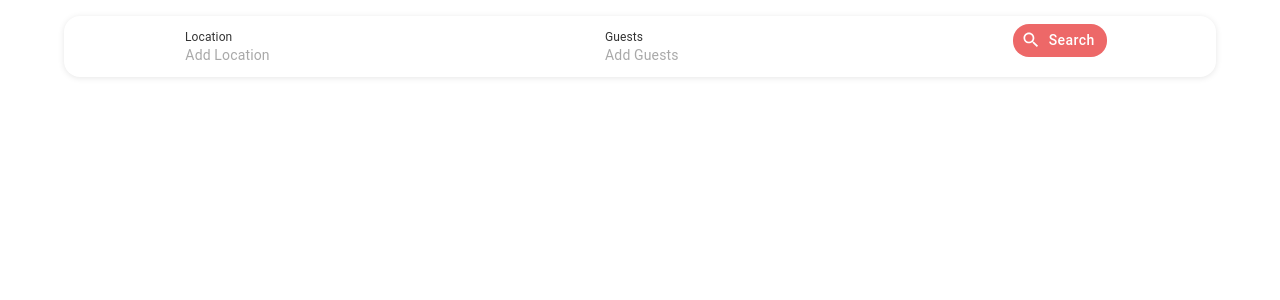
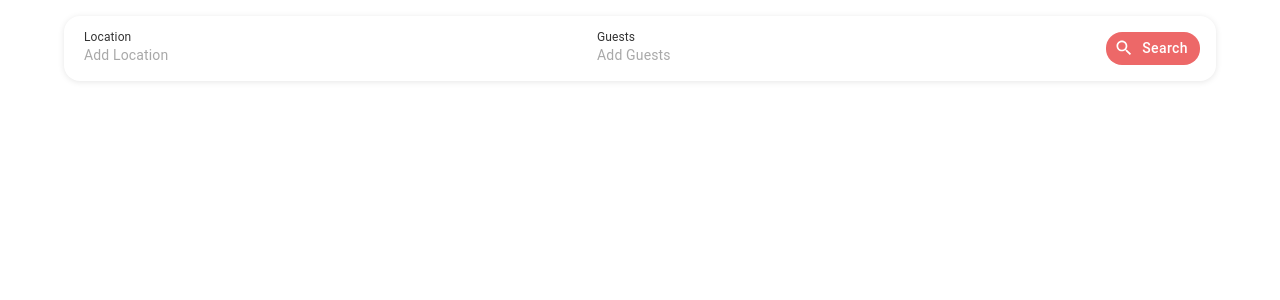
Before and after one commit to MehinHuseynova/windbnb, a React (Create React App) app: page / in a window 1280 px wide. Both pictures are taken after a click on the button "Helsinki, Finland". Shown: the top 300 px of the page. Built offline with nearby package versions, Linux system fonts and the light colour scheme.

Commit message:
collapsed search bar added with guest count calc

```diff
--- a/src/views/app/header/header.tsx
+++ b/src/views/app/header/header.tsx
@@ -1,9 +1,11 @@
 import React, { useState, useCallback } from 'react'
-import { Container, Box, Slide } from '@mui/material'
+import { Container, Box, Slide, ClickAwayListener } from '@mui/material'
 import Logo from 'assets/logo.svg'
 import { useStyles } from './header.style'
 import { SearchComponent } from './search-component/search-component'
 import { ExpandaedSearch } from './search-component/components/expandedSearch'
+import Fade from '@mui/material/Fade'
+import Collapse from '@mui/material/Collapse'
 
 export const Header = () => {
   const { classes } = useStyles()
@@ -11,25 +13,38 @@ export const Header = () => {
 
   const handleSearchPanel = useCallback(() => {
     setOpen(true)
-  },[])
+  }, [])
 
+  const handleClickAway = () => {
+    setOpen(false)
+  }
   return (
     <>
-      <Slide
-        direction="down"
+      <Collapse
         in={open}
         mountOnEnter
         unmountOnExit
         timeout={{
-          appear: 500,
-          enter: 800,
+          appear: 800,
+          enter: 1000,
+          exit: 500,
         }}
       >
         <Box className={classes.searchPanelContainer}>
-          <ExpandaedSearch />
+          <ExpandaedSearch handleSearchPanel={handleClickAway} />
         </Box>
-      </Slide>
-      {!open ? (
+      </Collapse>
+
+      <Collapse
+        in={!open}
+        mountOnEnter
+        unmountOnExit
+        timeout={{
+          appear: 800,
+          enter: 300,
+          exit: 500,
+        }}
+      >
         <Container className={classes.root}>
           <Box className={classes.container}>
             <Box className={classes.logoContainer}>
@@ -43,7 +58,7 @@ export const Header = () => {
             </Box>
           </Box>
         </Container>
-      ) : null}
+      </Collapse>
     </>
   )
 }
--- a/src/views/app/header/search-component/components/expandedSearch.style.ts
+++ b/src/views/app/header/search-component/components/expandedSearch.style.ts
@@ -9,11 +9,17 @@ export const useStyles = makeStyles()((theme) => {
     root: {
       width: '100%',
       display: 'flex',
+      color: '#333333',
       padding: theme.spacing(1),
       alignItems: 'flex-start',
       justifyContent: 'space-around',
       boxShadow: '0px 1px 6px 0px #0000001A',
       borderRadius: '16px',
+      [theme.breakpoints.down('md')]: {
+        flexDirection: 'column',
+        justifyContent: 'center',
+        alignItems: 'center',
+      },
       '& p': {
         fontSize: '14px',
       },
@@ -27,6 +33,7 @@ export const useStyles = makeStyles()((theme) => {
         color: '#333333',
       },
       '& .MuiFormControl-root': {
+        flex: 1,
         '& :focus': {
           border: '1px solid #333333',
           borderRadius: '16px',
@@ -59,7 +66,9 @@ export const useStyles = makeStyles()((theme) => {
         },
       },
     },
-    calcContainer: {},
+    calcContainer: {
+      flex: 1,
+    },
     searchBtn: {
       background: '#EB5757E5',
       borderRadius: '16px',
@@ -67,8 +76,11 @@ export const useStyles = makeStyles()((theme) => {
       color: 'white',
       fontSize: '14px',
       textTransform: 'capitalize',
+      margin: theme.spacing(1, 1),
     },
-
+    guestCalcContainer: {
+      marginTop: theme.spacing(2),
+    },
     guestCalculator: {
       padding: '8px 0 8px 12px',
     },
--- a/src/views/app/header/search-component/components/expandedSearch.tsx
+++ b/src/views/app/header/search-component/components/expandedSearch.tsx
@@ -1,10 +1,18 @@
-import { Box, Container, Button, TextField, Typography } from '@mui/material'
+import {
+  Box,
+  Container,
+  Button,
+  TextField,
+  Typography,
+  ClickAwayListener,
+  Collapse,
+} from '@mui/material'
 import React, { useReducer } from 'react'
 import { useStyles } from './expandedSearch.style'
 import { searchReducer } from './reducers/searchReducer'
 import SearchIcon from '@mui/icons-material/Search'
 
-export const ExpandaedSearch = React.memo(() => {
+export const ExpandaedSearch = React.memo(({ handleSearchPanel }: any) => {
   const { classes } = useStyles()
   const initialState = {
     countryName: '',
@@ -20,6 +28,7 @@ export const ExpandaedSearch = React.memo(() => {
   }
 
   return (
+    <ClickAwayListener onClickAway={handleSearchPanel}>
       <Container className={classes.container}>
         <Box className={classes.root}>
           <TextField
@@ -38,7 +47,6 @@ export const ExpandaedSearch = React.memo(() => {
               dispatch({ type: 'setName', payload: e.target.value })
             }
           />
-
           <Box className={classes.calcContainer}>
             <Box alignSelf="flex-start" display="flex">
               <TextField
@@ -63,10 +71,12 @@ export const ExpandaedSearch = React.memo(() => {
                 }
               />
             </Box>
-          {state.calcVisible ? (
-            <>
+            <Collapse in={state.calcVisible} mountOnEnter unmountOnExit>
+              <Box className={classes.guestCalcContainer}>
                 <Box className={classes.guestCalculator}>
-                <Typography display="block">Adults</Typography>
+                  <Typography display="block" fontWeight={700}>
+                    Adults
+                  </Typography>
                   <Typography variant="body2" color="#BDBDBD">
                     Ages 13 or above
                   </Typography>
@@ -77,7 +87,7 @@ export const ExpandaedSearch = React.memo(() => {
                   >
                     +
                   </Button>
-                <Typography display="inline-block" p="5px">
+                  <Typography display="inline-block" p="5px" mx="5px">
                     {state.adultCount}
                   </Typography>
                   <Button
@@ -90,7 +100,9 @@ export const ExpandaedSearch = React.memo(() => {
                   </Button>
                 </Box>
                 <Box className={classes.guestCalculator}>
-                <Typography display="block">Children</Typography>
+                  <Typography display="block" fontWeight={700}>
+                    Children
+                  </Typography>
                   <Typography variant="body2" color="#BDBDBD">
                     2-12
                   </Typography>
@@ -101,7 +113,7 @@ export const ExpandaedSearch = React.memo(() => {
                   >
                     +
                   </Button>
-                <Typography display="inline-block" p="5px">
+                  <Typography display="inline-block" p="5px" mx="5px">
                     {state.childrenCount}{' '}
                   </Typography>
                   <Button
@@ -113,9 +125,10 @@ export const ExpandaedSearch = React.memo(() => {
                     -
                   </Button>
                 </Box>
-            </>
-          ) : null}
               </Box>
+            </Collapse>
+          </Box>
+          <Box>
             <Button
               className={classes.searchBtn}
               type="submit"
@@ -124,6 +137,8 @@ export const ExpandaedSearch = React.memo(() => {
               Search
             </Button>
           </Box>
+        </Box>
       </Container>
+    </ClickAwayListener>
   )
 })
```
Also changed, not shown: src/views/app/header/search-component/search-component.tsx (+7 -1 lines). Lines whose indentation alone changed are shown as unchanged.
